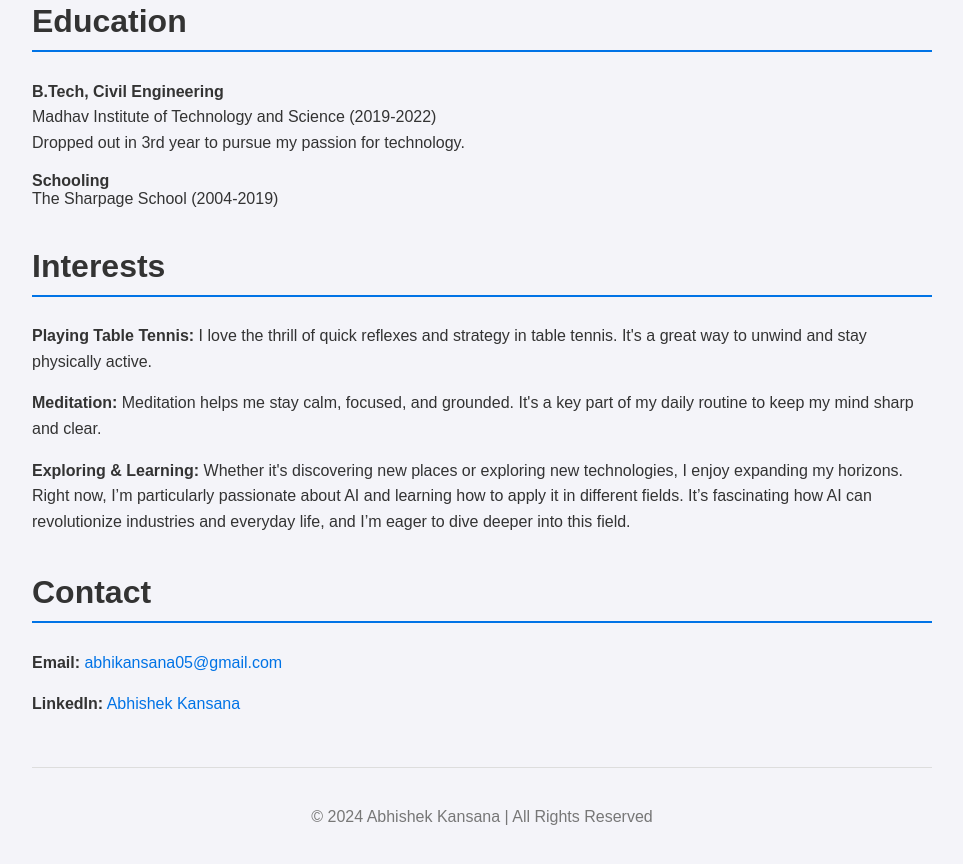
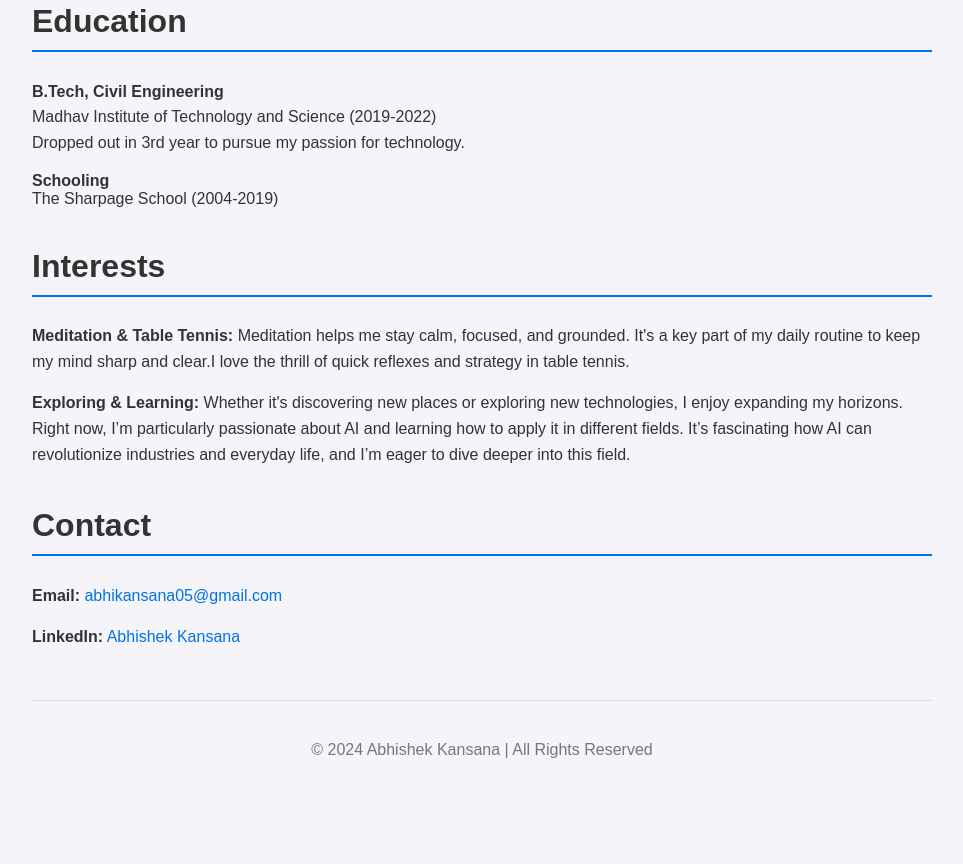
Before and after one commit to AbhiKansana/abhi.ai, a plain HTML site: page index.html in a window 1280 px wide. Shown: the part 771-1635 px from the top of the page, without its empty margins (158-1121 px from the left). After the commit the page ends 1569 px from the top, so only its background shows below. Drawn offline with Linux system fonts and the light colour scheme.

Commit message:
Update index.html

```diff
--- a/index.html
+++ b/index.html
@@ -138,12 +138,9 @@
         <section id="interests">
             <h2>Interests</h2>
             <p>
-                <strong>Playing Table Tennis:</strong> I love the thrill of quick reflexes and strategy in table tennis.
-                It's a great way to unwind and stay physically active.
-            </p>
-            <p>
-                <strong>Meditation:</strong> Meditation helps me stay calm, focused, and grounded. It's a key part of my
-                daily routine to keep my mind sharp and clear.
+                <strong>Meditation & Table Tennis:</strong> Meditation helps me stay calm, focused, and grounded. It's a key part of my
+                daily routine to keep my mind sharp and clear.I love the thrill of quick reflexes and strategy in table tennis.
+
             </p>
             <p>
                 <strong>Exploring & Learning:</strong> Whether it's discovering new places or exploring new
```
